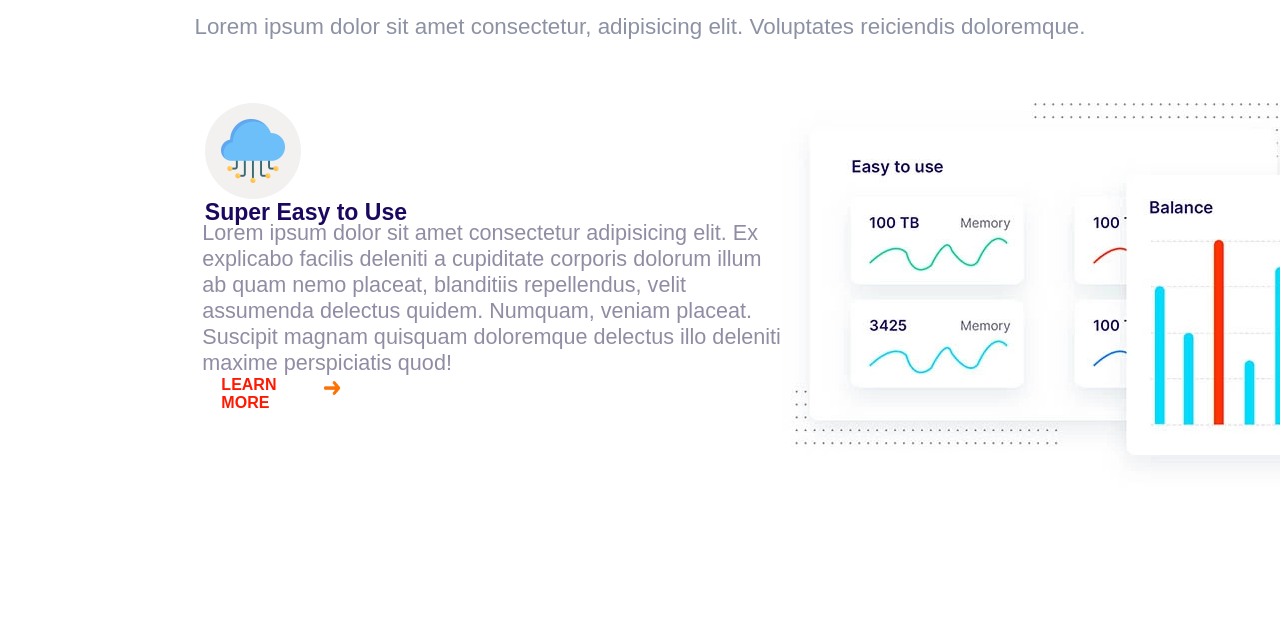
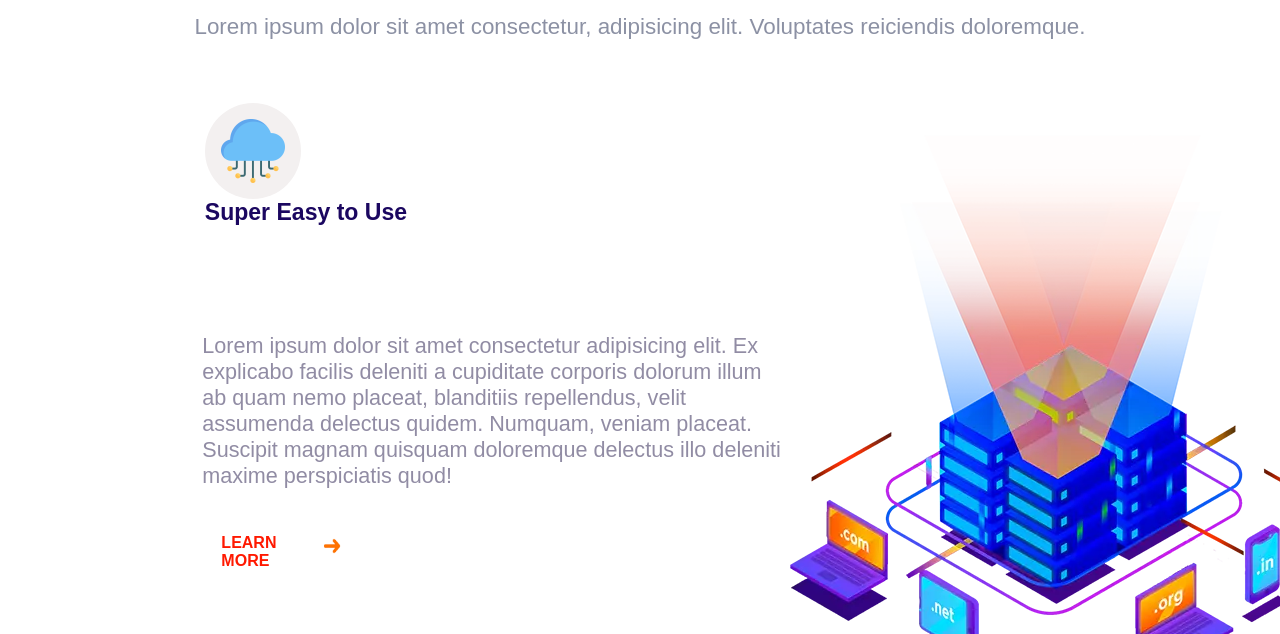
Before and after one commit to Temiloluwa-Victor/Temifycloud, a plain HTML site: page index.html in a window 1280 px wide. Shown: the part 1842-2476 px from the top of the page. Drawn offline with nearby package versions, Linux system fonts and the light colour scheme.

Commit message:
Update index.html

```diff
--- a/index.html
+++ b/index.html
@@ -127,7 +127,7 @@
 
     <div class="dummytext-and-easygraph">
  <p class="easy-dummytext">Lorem ipsum dolor sit amet consectetur adipisicing elit. Ex explicabo facilis deleniti a cupiditate corporis dolorum illum ab quam nemo placeat, blanditiis repellendus, velit assumenda delectus quidem. Numquam, veniam placeat. Suscipit magnam quisquam doloremque delectus illo deleniti maxime perspiciatis quod!</p>
-<img src="/images/easy.01749a24.jpg" alt="easy-graph">
+<img src="images/MoshHamedani.webp" alt="easy-graph">
 <div class="learn-container">
 <a href="" class="learn-more">LEARN MORE <img src="./images/orange-right-arrow.png" alt="arrow" class="learn-arrow">  </a>
 
```
